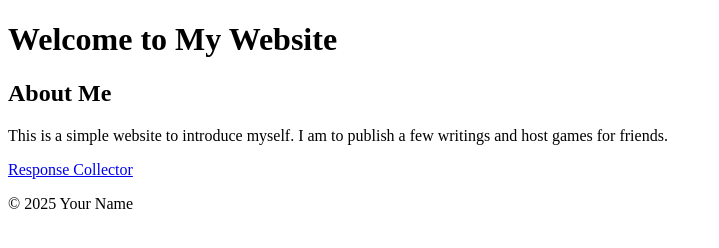
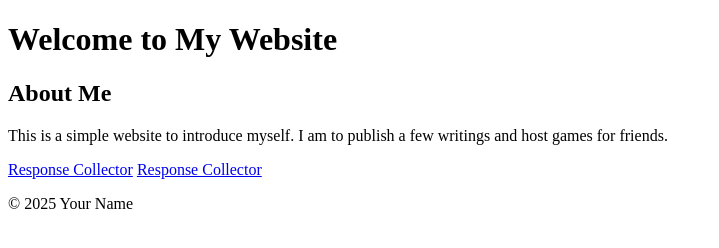
Before and after one commit to davidduball/davidduball.github.io, a plain HTML site: page index.html in a window 1280 px wide. Shown: the whole page, without its empty margins (0-719 px from the left). Drawn offline with Linux system fonts and the light colour scheme.

Commit message:
Update index.html

```diff
--- a/index.html
+++ b/index.html
@@ -17,6 +17,8 @@
 
     <a href="responsecollector.html">Response Collector</a>
 
+    <a href="responsecollector.html">Response Collector</a>
+
     <footer>
         <p>&copy; 2025 Your Name</p>
     </footer>
```
